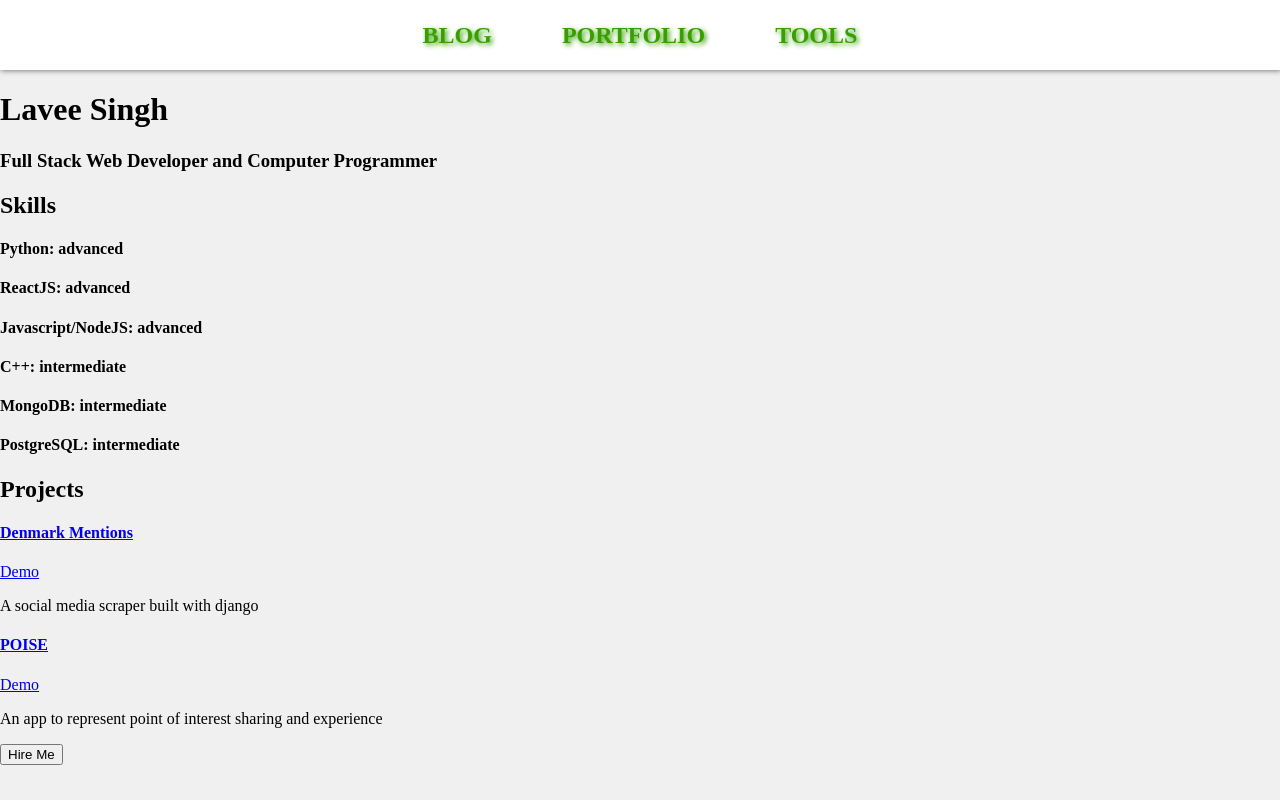
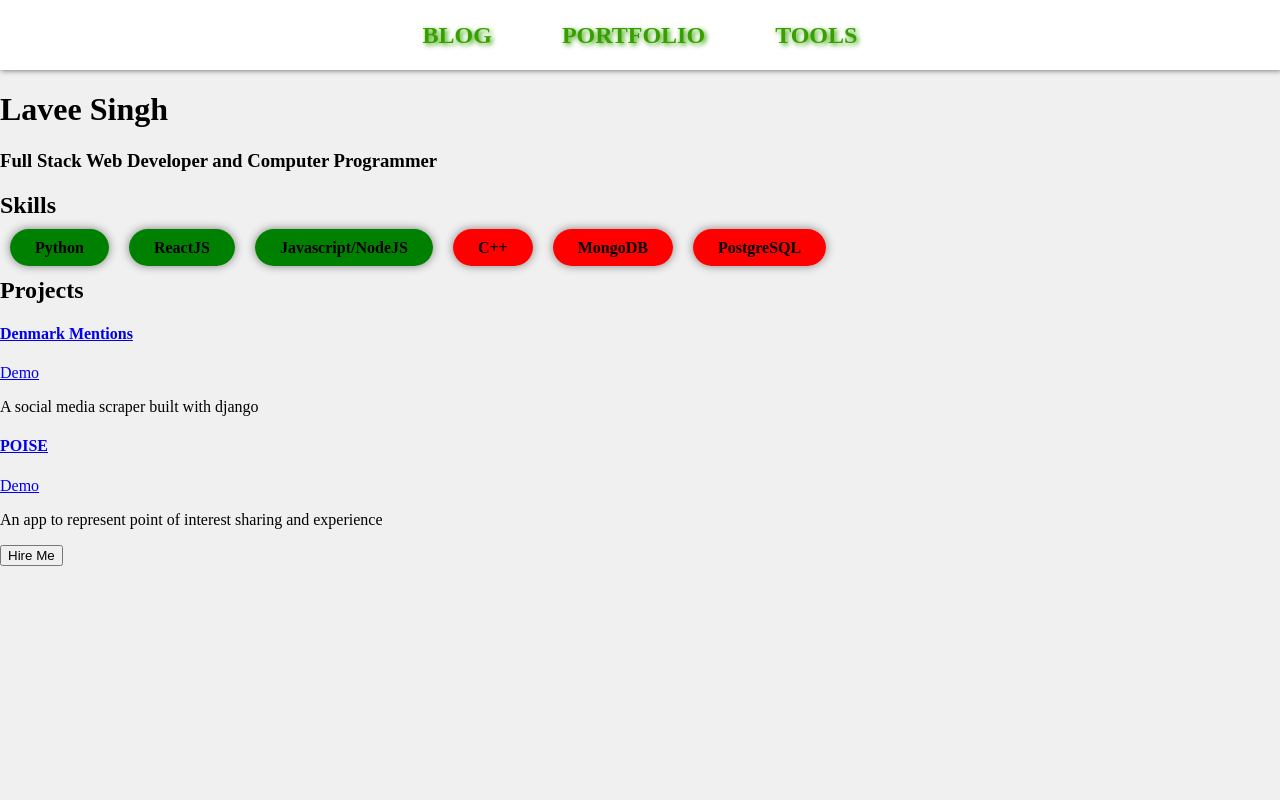
Before and after one commit to laveesingh/frontolio, a React (Create React App) app: page /portfolio in a window 1280 px wide. Built offline with nearby package versions, Linux system fonts and the light colour scheme.

Commit message:
added a skill component for portfolio section

```diff
--- a/src/components/Portfolio.js
+++ b/src/components/Portfolio.js
@@ -1,14 +1,15 @@
 import React from 'react'
+import styled from 'styled-components'
 
 export default class Portfolio extends React.Component {
 
   skillsList = [
-    {name: 'Python', proficiency: 'advanced'},
-    {name: 'ReactJS', proficiency: 'advanced'},
-    {name: 'Javascript/NodeJS', proficiency: 'advanced'},
-    {name: 'C++', proficiency: 'intermediate'},
-    {name: 'MongoDB', proficiency: 'intermediate'},
-    {name: 'PostgreSQL', proficiency: 'intermediate'}
+    {name: 'Python', proficiency: 85},
+    {name: 'ReactJS', proficiency: 85},
+    {name: 'Javascript/NodeJS', proficiency: 85},
+    {name: 'C++', proficiency: 60},
+    {name: 'MongoDB', proficiency: 60},
+    {name: 'PostgreSQL', proficiency: 60}
   ]
 
   projectsList = [
@@ -26,7 +27,7 @@ export default class Portfolio extends React.Component {
         <h3>Full Stack Web Developer and Computer Programmer</h3>
         <h2>Skills</h2>
         { this.skillsList.map(skill => (
-          <h4 key={skill.name}>{skill.name}: {skill.proficiency}</h4>
+          <Skill name={skill.name} level={skill.proficiency} />
         ))}
         <h2>Projects</h2>
         { this.projectsList.map(project => (
@@ -41,3 +42,20 @@ export default class Portfolio extends React.Component {
     )
   }
 }
+
+let Skill = props => (
+  <span className={props.className}>
+    {props.name}
+  </span>
+)
+Skill = styled(Skill)`
+  & {
+    background-color: ${props => props.level >= 80 ? 'green' : 'red'};
+    padding: 10px 25px;
+    margin: 10px;
+    border-radius: 30px;
+    box-shadow: 0px 0px 10px grey;
+    cursor: pointer;
+    font-weight: 600;
+  }
+`
```
